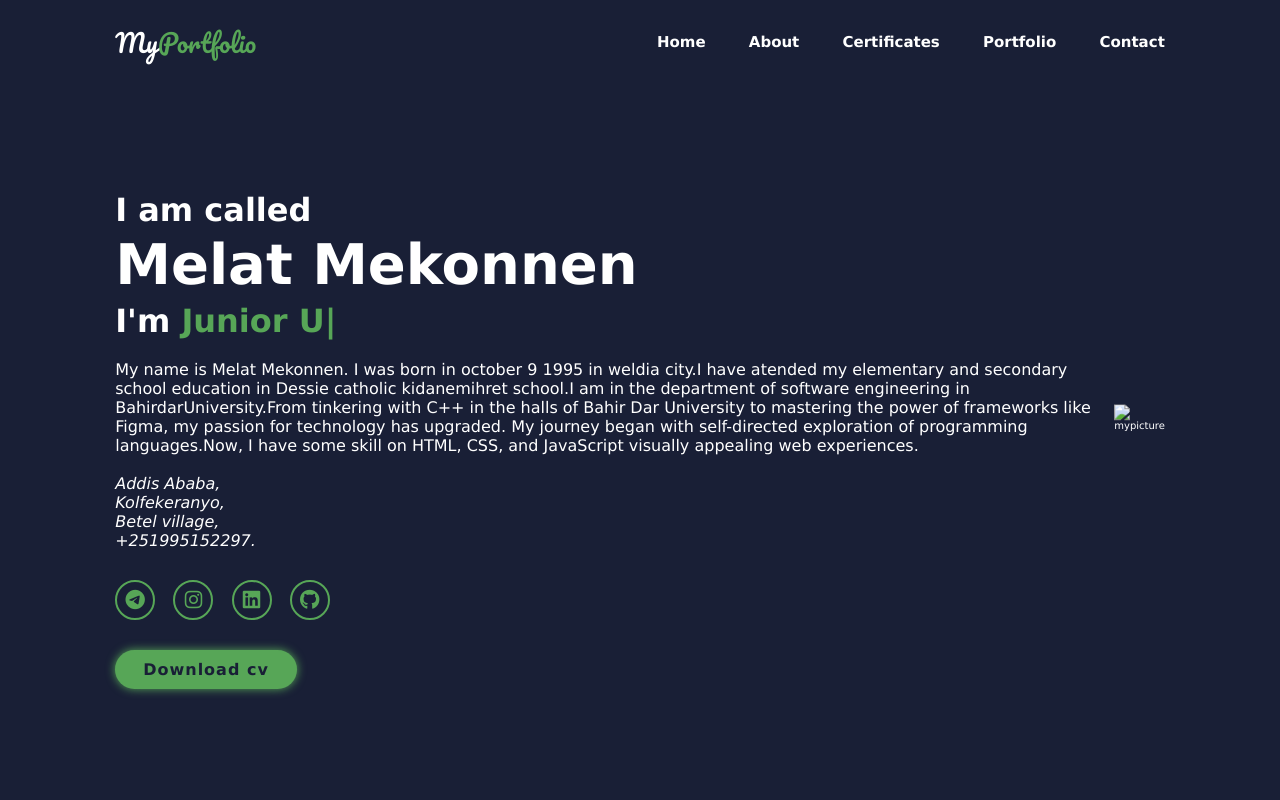
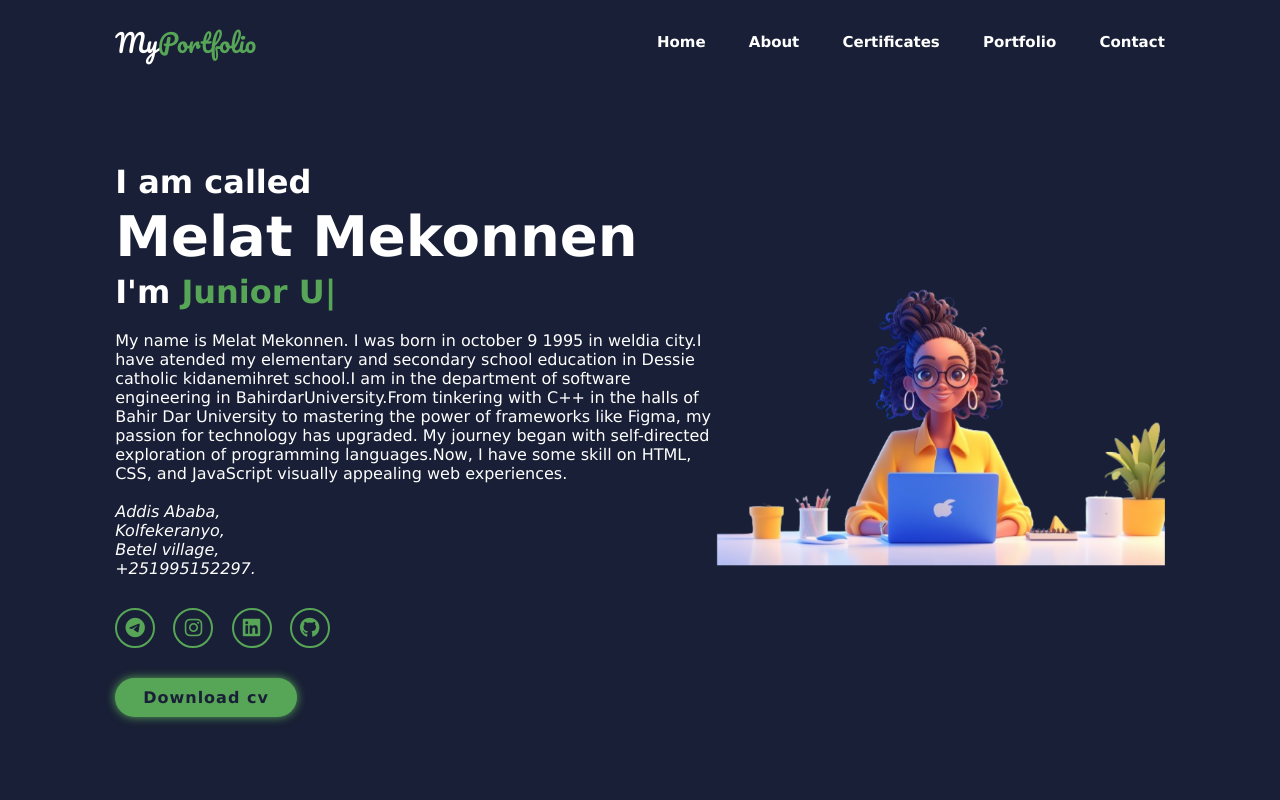
Before and after one commit to Mel2119/melat_mekonen_1405385, a plain HTML site: page index.html in a window 1280 px wide. Shown: the top 800 px of the page. Drawn offline with nearby package versions, Linux system fonts and the light colour scheme; the site is published under a folder, as on GitHub Pages, so addresses that start at the root find nothing.

Commit message:
Update index.html

```diff
--- a/index.html
+++ b/index.html
@@ -44,7 +44,7 @@
             <a href="./assets/images/mycv.pdf " download="mycv" class="btn">Download cv</a>
         </div>
         <div class="home-img">
-            <img src="/assets/images/homeeimggg.png" alt="mypicture">
+            <img src="assets/images/homeeimggg.png" alt="mypicture">
         </div>
     </section>
     <!-- About section -->
```
